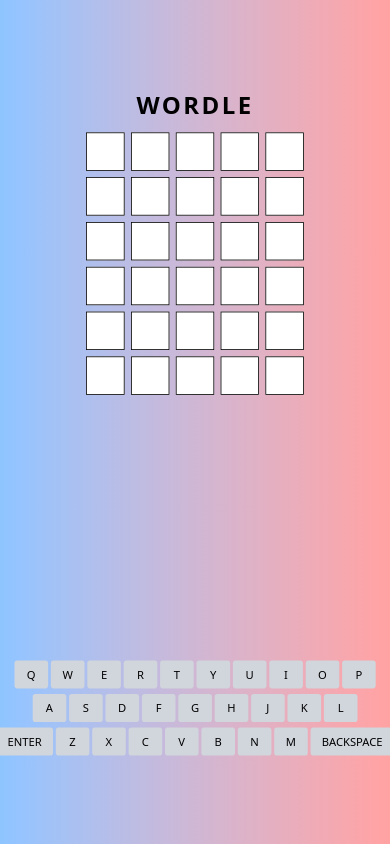
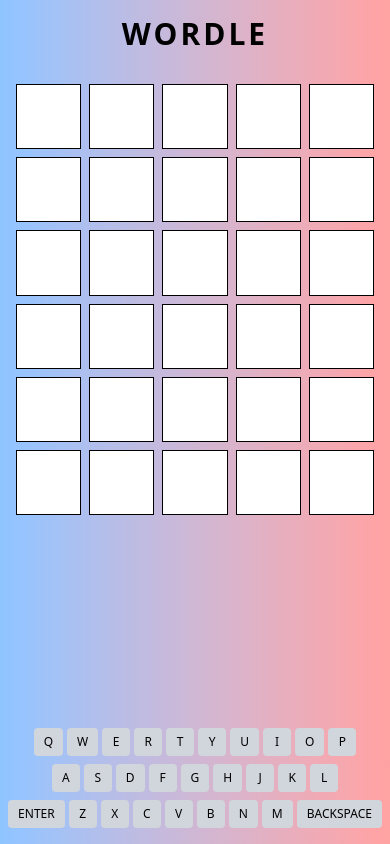
Before and after one commit to BrillNash/react-wordle, a React (Vite) app: page / in a window 390 px wide. Built offline with nearby package versions, Linux system fonts and the light colour scheme.

Commit message:
Update mobile responsiveness

```diff
--- a/index.html
+++ b/index.html
@@ -8,7 +8,6 @@
     <meta property="og:url" content="https://wordle-v1.vercel.app">
     <meta name="author" content="Brill Nash">
     <link rel="icon" type="image/svg+xml" href="/book.png" />
-    <link rel="stylesheet" href="">
     <link href="/src/index.css" rel="stylesheet">
     <meta name="viewport" content="width=device-width, initial-scale=1.0" />
     <title>Wordle</title>
--- a/src/App.tsx
+++ b/src/App.tsx
@@ -92,10 +92,10 @@ function App() {
 
   return (
     <>
-      <main className='relative flex flex-col justify-between p-2 sm:p-16 h-screen bg-linear-to-r from-blue-300 to-red-300'>
-        <section className='flex flex-col flex-1 gap-4 items-center scale-80 sm:scale-100'>
+      <main className='flex flex-col justify-between items-center gap-4 sm:gap-12 p-4 sm:p-16 min-h-screen bg-linear-to-r from-blue-300 to-red-300'>
+        <section className='flex flex-col self-stretch gap-8 items-center'>
           <h1 className='font-bold text-3xl tracking-widest'>WORDLE</h1>
-          <div className='flex flex-col gap-2'>
+          <div className='w-full flex flex-col gap-2'>
             {
               guesses.map((guess, i) => {
                 const isCurrentGuess = i === guesses.findIndex(val => val== null)
@@ -120,7 +120,7 @@ function App() {
                 Don't give up — try again and sharpen your word skills!
               </p>
               <button
-                className='bg-blue-200 rounded-sm hover:bg-blue-300 hover:cursor-pointer transition-colors py-2 px-4 w-fit self-center'
+                className='bg-blue-200 rounded-sm hover:bg-blue-300 hover:cursor-pointer transition-colors py-2 px-4 self-center'
                 onClick={reset}
               >
                 Play Again
@@ -144,7 +144,7 @@ function App() {
             </>
           }
         </section>
-        <section className='absolute bottom-0 left-1/2 -translate-x-1/2 -translate-y-1/2 scale-70 sm:scale-100'>
+        <section>
           { <Keys keyGroup={keys} letterStatusMap={letterStatusMap} onKeyPress={handleKeyPress}/> }
         </section>
       </main>
--- a/src/components/Keys.tsx
+++ b/src/components/Keys.tsx
@@ -67,9 +67,10 @@ export const Keys = ({ keyGroup, letterStatusMap, onKeyPress }: KeysProps) => {
                 'flex',
                 'justify-center',
                 'items-center',
-                'min-h-10',
-                'min-w-12',
-                'px-4',
+                'min-h-7 sm:min-h-10',
+                'min-w-7 sm:min-w-12',
+                'px-2.5 sm:px-4',
+                'text-xs sm:text-lg',
                 'uppercase',
                 'rounded',
                 'bg-grey-100',
--- a/src/components/Line.tsx
+++ b/src/components/Line.tsx
@@ -33,7 +33,7 @@ export const Line = ({ guess, isFinal, solution }: LineProps) => {
             'items-center',
             'border',
             'border-black',
-            'min-h-12',
+            'w-full',
             'aspect-square',
             'uppercase',
             'transition-all',
@@ -48,7 +48,7 @@ export const Line = ({ guess, isFinal, solution }: LineProps) => {
   }
 
   return (
-    <div className="flex gap-2">
+    <div className="grid grid-cols-5 gap-2 w-full max-w-[390px] mx-auto">
       {tiles}
     </div>
   )
```
